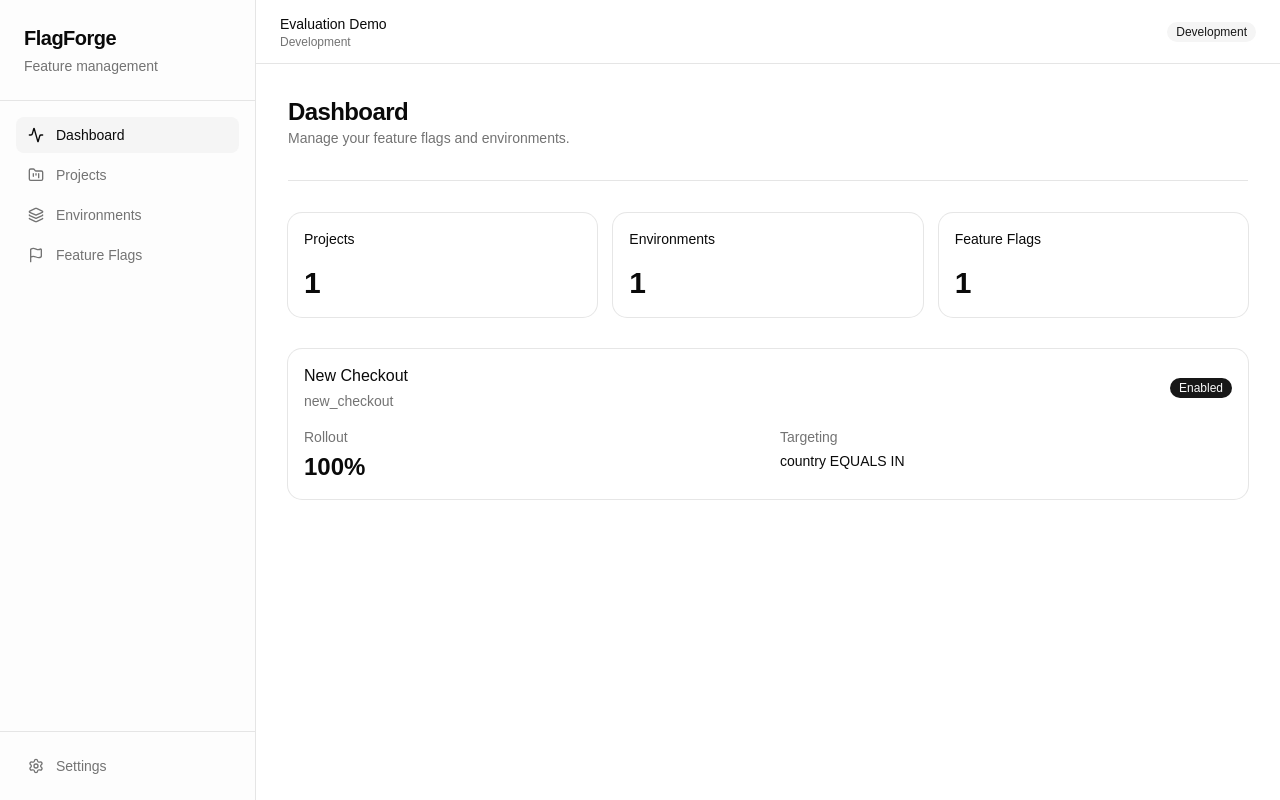
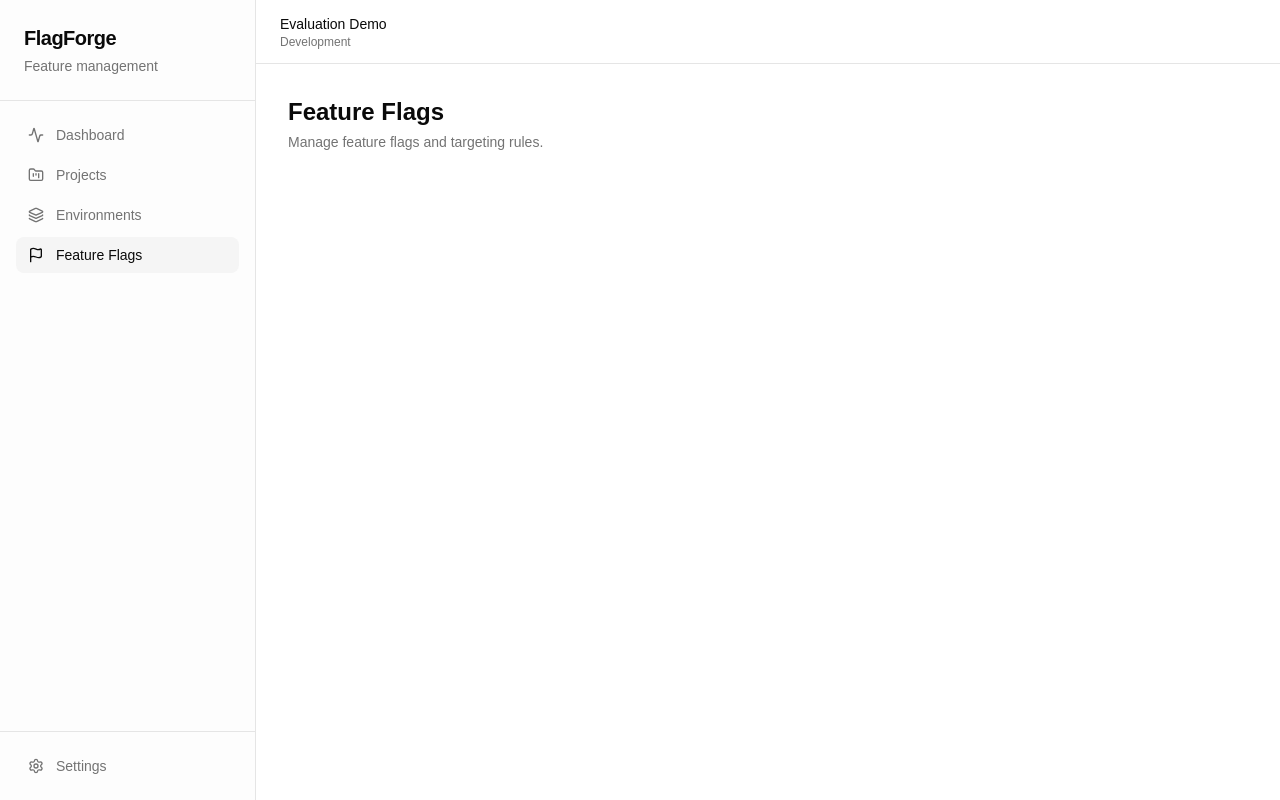
Before and after one commit to The-ZGod/FlagForge, a React (Vite) app in the folder frontend/: page /feature-flags in a window 1280 px wide. Built offline with nearby package versions, Linux system fonts and the light colour scheme.

Commit message:
feat: add frontend routing

```diff
--- a/frontend/package.json
+++ b/frontend/package.json
@@ -23,6 +23,7 @@
     "lucide-react": "^1.47.0",
     "react": "^19.2.8",
     "react-dom": "^19.2.8",
+    "react-router-dom": "^7.18.4",
     "shadcn": "^4.21.0",
     "tailwindcss": "^4.3.3",
     "tw-animate-css": "^1.4.0"
--- a/frontend/src/App.tsx
+++ b/frontend/src/App.tsx
@@ -1,150 +1,68 @@
+import { BrowserRouter, Navigate, Route, Routes } from "react-router-dom";
+
 import { Sidebar } from "@/components/layout/Sidebar";
 
-import {
-  Badge,
-} from "@/components/ui/badge";
-
-import {
-  Card,
-  CardContent,
-  CardHeader,
-  CardTitle,
-} from "@/components/ui/card";
-
-import { Separator } from "@/components/ui/separator";
+import { Dashboard } from "@/pages/Dashboard";
+import { Projects } from "@/pages/Projects";
+import { Environments } from "@/pages/Environments";
+import { FeatureFlags } from "@/pages/FeatureFlags";
+import { Settings } from "@/pages/Settings";
 
 function App() {
   return (
+    <BrowserRouter>
       <div className="min-h-screen bg-background text-foreground">
         <div className="flex min-h-screen">
-        {/* Sidebar */}
           <Sidebar />
 
-
-        {/* Main */}
           <main className="flex-1">
-          {/* Header */}
             <header className="flex h-16 items-center justify-between border-b px-6">
               <div>
                 <h2 className="text-sm font-medium">
                   Evaluation Demo
                 </h2>
+
                 <p className="text-xs text-muted-foreground">
                   Development
                 </p>
               </div>
-
-            <Badge variant="secondary">
-              Development
-            </Badge>
             </header>
 
-          {/* Content */}
-          <div className="space-y-8 p-6 md:p-8">
-            <div>
-              <h2 className="text-2xl font-semibold tracking-tight">
-                Dashboard
-              </h2>
-              <p className="text-sm text-muted-foreground">
-                Manage your feature flags and environments.
-              </p>
-            </div>
+            <Routes>
+              <Route
+                path="/"
+                element={<Navigate to="/dashboard" replace />}
+              />
 
-            <Separator />
+              <Route
+                path="/dashboard"
+                element={<Dashboard />}
+              />
 
-            {/* Stats */}
-            <div className="grid gap-4 md:grid-cols-3">
-              <Card>
-                <CardHeader>
-                  <CardTitle className="text-sm font-medium">
-                    Projects
-                  </CardTitle>
-                </CardHeader>
+              <Route
+                path="/projects"
+                element={<Projects />}
+              />
 
-                <CardContent>
-                  <p className="text-3xl font-semibold">
-                    1
-                  </p>
-                </CardContent>
-              </Card>
+              <Route
+                path="/environments"
+                element={<Environments />}
+              />
 
-              <Card>
-                <CardHeader>
-                  <CardTitle className="text-sm font-medium">
-                    Environments
-                  </CardTitle>
-                </CardHeader>
+              <Route
+                path="/feature-flags"
+                element={<FeatureFlags />}
+              />
 
-                <CardContent>
-                  <p className="text-3xl font-semibold">
-                    1
-                  </p>
-                </CardContent>
-              </Card>
-
-              <Card>
-                <CardHeader>
-                  <CardTitle className="text-sm font-medium">
-                    Feature Flags
-                  </CardTitle>
-                </CardHeader>
-
-                <CardContent>
-                  <p className="text-3xl font-semibold">
-                    1
-                  </p>
-                </CardContent>
-              </Card>
-            </div>
-
-            {/* Feature Flag */}
-            <Card>
-              <CardHeader>
-                <div className="flex items-center justify-between">
-                  <div>
-                    <CardTitle>
-                      New Checkout
-                    </CardTitle>
-
-                    <p className="mt-1 text-sm text-muted-foreground">
-                      new_checkout
-                    </p>
-                  </div>
-
-                  <Badge>
-                    Enabled
-                  </Badge>
-                </div>
-              </CardHeader>
-
-              <CardContent>
-                <div className="grid gap-6 md:grid-cols-2">
-                  <div>
-                    <p className="text-sm text-muted-foreground">
-                      Rollout
-                    </p>
-
-                    <p className="mt-1 text-2xl font-semibold">
-                      100%
-                    </p>
-                  </div>
-
-                  <div>
-                    <p className="text-sm text-muted-foreground">
-                      Targeting
-                    </p>
-
-                    <p className="mt-1 text-sm font-medium">
-                      country EQUALS IN
-                    </p>
-                  </div>
-                </div>
-              </CardContent>
-            </Card>
-          </div>
+              <Route
+                path="/settings"
+                element={<Settings />}
+              />
+            </Routes>
           </main>
         </div>
       </div>
+    </BrowserRouter>
   );
 }
 
--- a/frontend/src/components/layout/Sidebar.tsx
+++ b/frontend/src/components/layout/Sidebar.tsx
@@ -1,3 +1,5 @@
+import { NavLink } from "react-router-dom";
+
 import {
     Activity,
     Flag,
@@ -10,28 +12,26 @@ const navigationItems = [
     {
         label: "Dashboard",
         icon: Activity,
+        path: "/dashboard",
     },
     {
         label: "Projects",
         icon: FolderKanban,
+        path: "/projects",
     },
     {
         label: "Environments",
         icon: Layers3,
+        path: "/environments",
     },
     {
         label: "Feature Flags",
         icon: Flag,
+        path: "/feature-flags",
     },
 ];
 
-interface SidebarProps {
-    activeItem?: string;
-}
-
-export function Sidebar({
-    activeItem = "Dashboard",
-}: SidebarProps) {
+export function Sidebar() {
     return (
         <aside className="hidden w-64 shrink-0 border-r bg-muted/20 md:block">
             <div className="flex min-h-screen flex-col">
@@ -48,19 +48,21 @@ export function Sidebar({
                 <nav className="flex-1 space-y-1 p-4">
                     {navigationItems.map((item) => {
                         const Icon = item.icon;
-                        const isActive = item.label === activeItem;
 
                         return (
-                            <button
+                            <NavLink
                                 key={item.label}
-                                className={`flex w-full items-center gap-3 rounded-md px-3 py-2 text-sm transition-colors ${isActive
+                                to={item.path}
+                                className={({ isActive }) =>
+                                    `flex w-full items-center gap-3 rounded-md px-3 py-2 text-sm transition-colors ${isActive
                                         ? "bg-muted font-medium"
                                         : "text-muted-foreground hover:bg-muted hover:text-foreground"
-                                    }`}
+                                    }`
+                                }
                             >
                                 <Icon className="size-4" />
                                 {item.label}
-                            </button>
+                            </NavLink>
                         );
                     })}
                 </nav>
--- /dev/null
+++ b/frontend/src/pages/Dashboard.tsx
@@ -0,0 +1,108 @@
+import {
+    Badge,
+} from "@/components/ui/badge";
+
+import {
+    Card,
+    CardContent,
+    CardHeader,
+    CardTitle,
+} from "@/components/ui/card";
+
+import { Separator } from "@/components/ui/separator";
+
+export function Dashboard() {
+    return (
+        <div className="space-y-8 p-6 md:p-8">
+            <div>
+                <h2 className="text-2xl font-semibold tracking-tight">
+                    Dashboard
+                </h2>
+
+                <p className="text-sm text-muted-foreground">
+                    Manage your feature flags and environments.
+                </p>
+            </div>
+
+            <Separator />
+
+            <div className="grid gap-4 md:grid-cols-3">
+                <Card>
+                    <CardHeader>
+                        <CardTitle className="text-sm font-medium">
+                            Projects
+                        </CardTitle>
+                    </CardHeader>
+
+                    <CardContent>
+                        <p className="text-3xl font-semibold">1</p>
+                    </CardContent>
+                </Card>
+
+                <Card>
+                    <CardHeader>
+                        <CardTitle className="text-sm font-medium">
+                            Environments
+                        </CardTitle>
+                    </CardHeader>
+
+                    <CardContent>
+                        <p className="text-3xl font-semibold">1</p>
+                    </CardContent>
+                </Card>
+
+                <Card>
+                    <CardHeader>
+                        <CardTitle className="text-sm font-medium">
+                            Feature Flags
+                        </CardTitle>
+                    </CardHeader>
+
+                    <CardContent>
+                        <p className="text-3xl font-semibold">1</p>
+                    </CardContent>
+                </Card>
+            </div>
+
+            <Card>
+                <CardHeader>
+                    <div className="flex items-center justify-between">
+                        <div>
+                            <CardTitle>New Checkout</CardTitle>
+
+                            <p className="mt-1 text-sm text-muted-foreground">
+                                new_checkout
+                            </p>
+                        </div>
+
+                        <Badge>Enabled</Badge>
+                    </div>
+                </CardHeader>
+
+                <CardContent>
+                    <div className="grid gap-6 md:grid-cols-2">
+                        <div>
+                            <p className="text-sm text-muted-foreground">
+                                Rollout
+                            </p>
+
+                            <p className="mt-1 text-2xl font-semibold">
+                                100%
+                            </p>
+                        </div>
+
+                        <div>
+                            <p className="text-sm text-muted-foreground">
+                                Targeting
+                            </p>
+
+                            <p className="mt-1 text-sm font-medium">
+                                country EQUALS IN
+                            </p>
+                        </div>
+                    </div>
+                </CardContent>
+            </Card>
+        </div>
+    );
+}
--- /dev/null
+++ b/frontend/src/pages/Environments.tsx
@@ -0,0 +1,13 @@
+export function Environments() {
+    return (
+        <div className="p-6 md:p-8">
+            <h2 className="text-2xl font-semibold">
+                Environments
+            </h2>
+
+            <p className="mt-1 text-sm text-muted-foreground">
+                Manage project environments.
+            </p>
+        </div>
+    );
+}
--- /dev/null
+++ b/frontend/src/pages/FeatureFlags.tsx
@@ -0,0 +1,13 @@
+export function FeatureFlags() {
+    return (
+        <div className="p-6 md:p-8">
+            <h2 className="text-2xl font-semibold">
+                Feature Flags
+            </h2>
+
+            <p className="mt-1 text-sm text-muted-foreground">
+                Manage feature flags and targeting rules.
+            </p>
+        </div>
+    );
+}
--- /dev/null
+++ b/frontend/src/pages/Projects.tsx
@@ -0,0 +1,13 @@
+export function Projects() {
+    return (
+        <div className="p-6 md:p-8">
+            <h2 className="text-2xl font-semibold">
+                Projects
+            </h2>
+
+            <p className="mt-1 text-sm text-muted-foreground">
+                Manage your FlagForge projects.
+            </p>
+        </div>
+    );
+}
--- /dev/null
+++ b/frontend/src/pages/Settings.tsx
@@ -0,0 +1,13 @@
+export function Settings() {
+    return (
+        <div className="p-6 md:p-8">
+            <h2 className="text-2xl font-semibold">
+                Settings
+            </h2>
+
+            <p className="mt-1 text-sm text-muted-foreground">
+                Manage your FlagForge settings.
+            </p>
+        </div>
+    );
+}
```
Also changed, not shown: 1 other file (tests, documents, lock files or other folders). Lines whose indentation alone changed are shown as unchanged.
